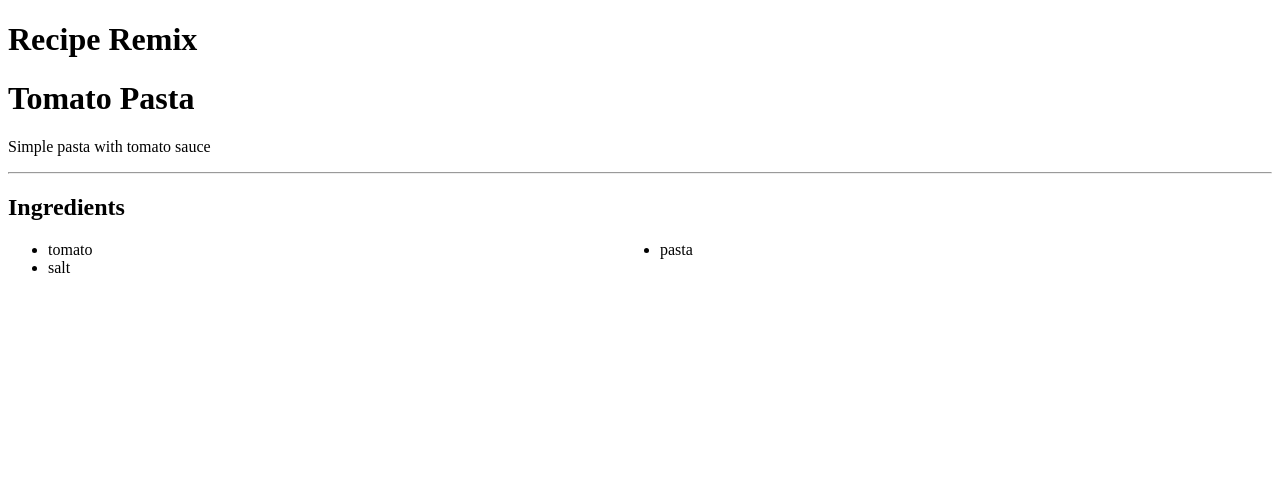
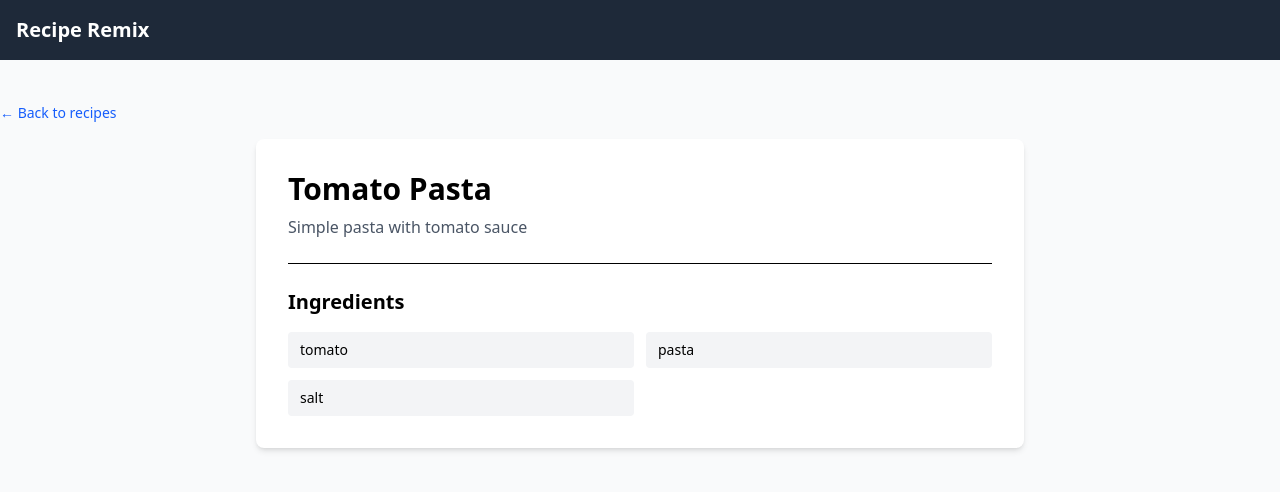
Before and after one commit to LubbaSaha/recipe-remix, a Next.js app: page /recipes/1 in a window 1280 px wide. Shown: the top 492 px of the page. Built offline with nearby package versions, Linux system fonts and the light colour scheme.

Commit message:
fixed tailwind version and confiq

```diff
--- a/postcss.config.js
+++ b/postcss.config.js
@@ -1,6 +1,5 @@
-module.exports = {
-    plugins: {
-      "@tailwindcss/postcss": {},
-      autoprefixer: {},
-    },
-  };
+export default {
+  plugins: {
+    "@tailwindcss/postcss": {},
+  },
+};
--- a/src/app/recipes/[id]/loading.tsx
+++ b/src/app/recipes/[id]/loading.tsx
@@ -1,3 +1,15 @@
 export default function Loading() {
-    return <div className="p-10">Loading Recipe...</div>
-}
+    return (
+      <div className="min-h-screen p-10 bg-gray-50">
+        <div className="max-w-3xl mx-auto space-y-6 animate-pulse">
+          <div className="w-1/2 h-8 bg-gray-300 rounded" />
+          <div className="w-3/4 h-4 bg-gray-300 rounded" />
+          <div className="grid grid-cols-2 gap-3">
+            {Array.from({ length: 6 }).map((_, i) => (
+              <div key={i} className="h-6 bg-gray-300 rounded" />
+            ))}
+          </div>
+        </div>
+      </div>
+    );
+  }
--- a/src/app/recipes/[id]/page.tsx
+++ b/src/app/recipes/[id]/page.tsx
@@ -1,4 +1,5 @@
 import { getRecipeById } from "@/lib/recipes";
+import Link from "next/link";
 import { notFound } from "next/navigation";
 
 type Props = {
@@ -6,7 +7,6 @@ type Props = {
 };
 
 export default async function RecipeDetailPage({ params }: Props) {
-
   const { id } = await params;
 
   const recipe = await getRecipeById(id);
@@ -15,6 +15,12 @@ export default async function RecipeDetailPage({ params }: Props) {
 
   return (
     <div className="min-h-screen py-10 bg-gray-50">
+      <Link
+        href="/"
+        className="inline-block mb-4 text-sm text-blue-600 hover:underline"
+      >
+        ← Back to recipes
+      </Link>
       <div className="max-w-3xl p-8 mx-auto bg-white rounded-lg shadow-md">
         <h1 className="mb-2 text-3xl font-bold">{recipe.title}</h1>
         <p className="mb-6 text-gray-600">{recipe.description}</p>
--- a/src/styles/globals.css
+++ b/src/styles/globals.css
@@ -1,3 +1 @@
-@tailwind base;
-@tailwind components;
-@tailwind utilities;
+@import "tailwindcss";
```
